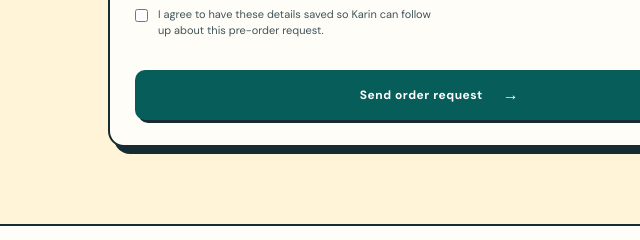
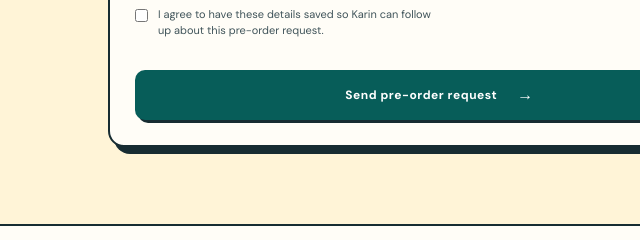
Before and after one commit to MateiBobariu/Karein-s-Farm, a plain HTML site: page checkout.html in a window 1280 px wide. Shown: the part 857-1097 px from the top of the page, 0-640 px from the left. Drawn offline with Linux system fonts and the light colour scheme.

Commit message:
Use pre-order request wording at checkout

```diff
--- a/checkout.html
+++ b/checkout.html
@@ -37,7 +37,7 @@
           <div class="checkout-notice"><span>✳</span><p><b>No online payment</b><br>This sends a pre-order request; it does not reserve a copy. No charge is made online.</p></div>
           <label class="order-consent"><input name="orderConsent" type="checkbox" required><span>I agree to have these details saved so Karin can follow up about this pre-order request.</span></label>
           <p class="order-error" id="order-error" role="alert" hidden></p>
-          <button class="button button-ink place-order" type="submit">Send order request <span>→</span></button>
+          <button class="button button-ink place-order" type="submit">Send pre-order request <span>→</span></button>
         </form>
       </section>
       <aside class="order-card" aria-label="Order summary">
```
